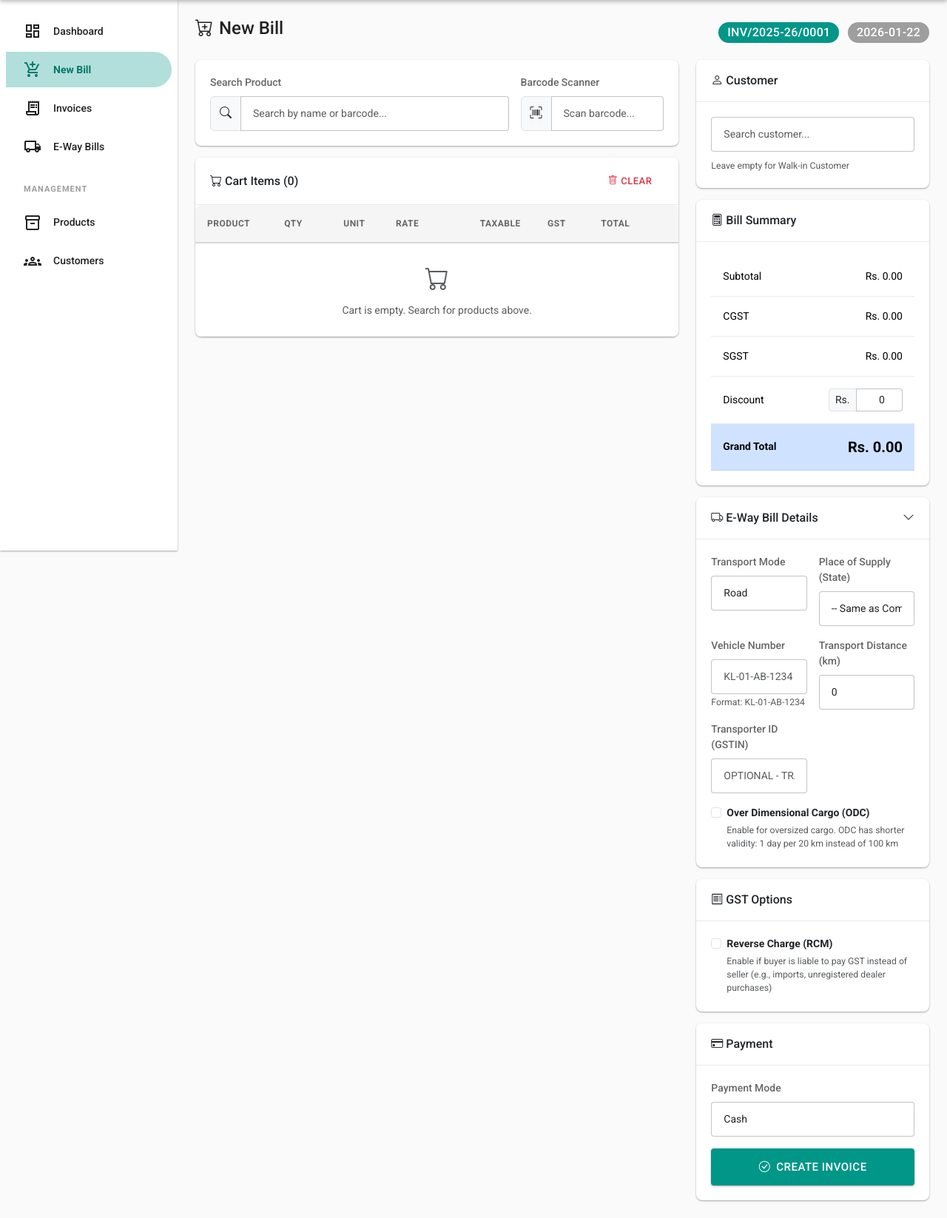
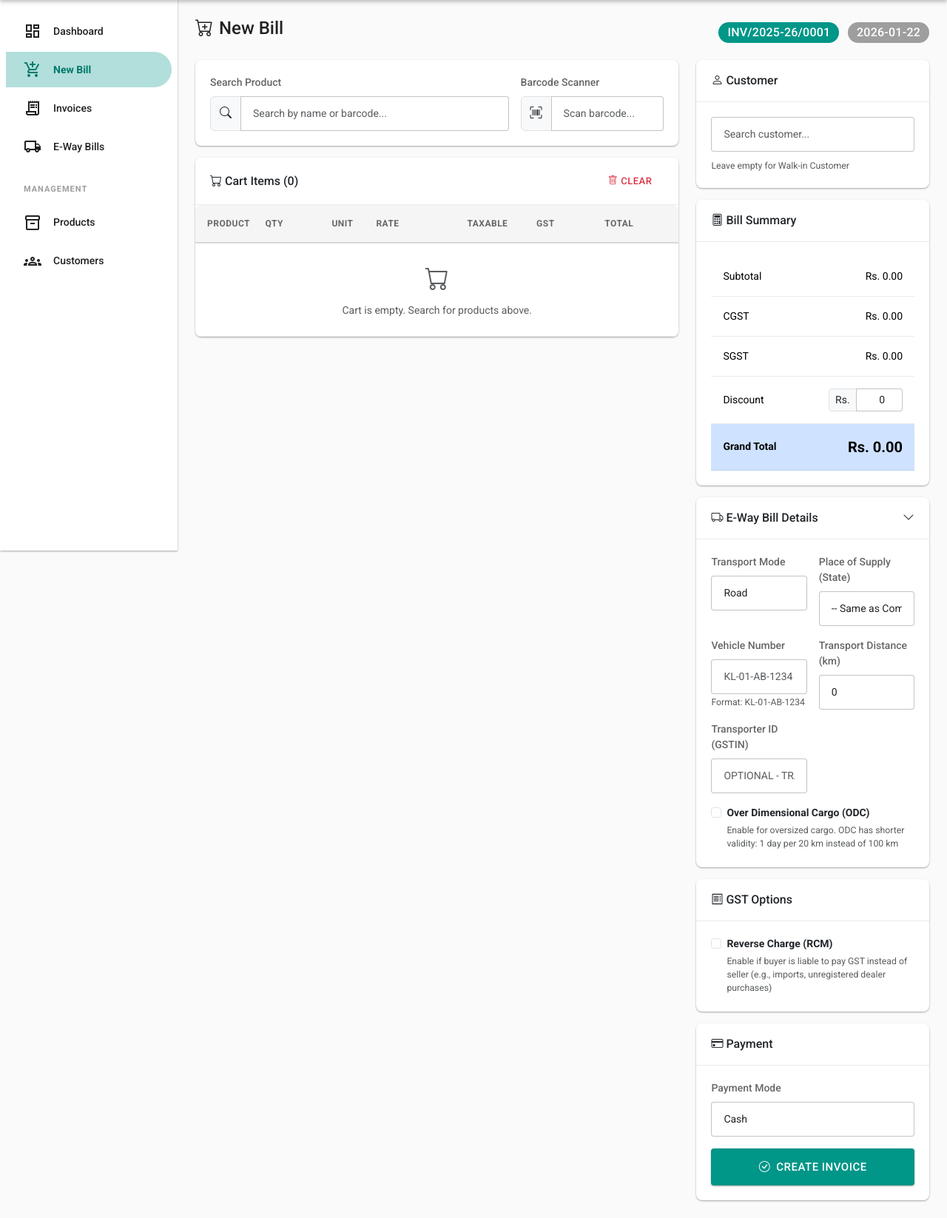
Before and after one commit to Zac10ck/cosmicgst, a Flask app: page /billing/new in a window 1280 px wide, after a click on "E-Way Bill Details". Shown: the part 56-1702 px from the top of the page at 74% size. Run offline with Flask 3, Linux system fonts and the light colour scheme; the visitor is signed in with stand-in values (Sample User, id 1); data that the repository does not hold is empty; some libraries are stand-ins or nearby versions.

Commit message:
Fix billing timeout and UI layout issues
- Made email sending non-blocking using background threads
- Increased Gunicorn timeout to 60s, Nginx timeouts to 60s
- Fixed cart table layout with proper column widths
- Added CSS for better table styling and input alignment
- Fixed product name truncation with ellipsis

Co-Authored-By: Claude Opus 4.5 <noreply@anthropic.com>

```diff
--- a/web/app/blueprints/billing.py
+++ b/web/app/blueprints/billing.py
@@ -1,7 +1,8 @@
 """Billing blueprint - New bill creation and invoice management"""
+import threading
 from datetime import date
 from io import BytesIO
-from flask import Blueprint, render_template, redirect, url_for, flash, request, jsonify, send_file
+from flask import Blueprint, render_template, redirect, url_for, flash, request, jsonify, send_file, current_app
 from flask_login import login_required, current_user
 from app.extensions import db
 from app.models.product import Product
@@ -12,6 +13,34 @@ from app.models.activity_log import ActivityLog
 from app.services.gst_calculator import GSTCalculator
 from app.services.pdf_generator import pdf_generator
 from app.services.invoice_email_service import send_invoice_created_email, send_invoice_cancelled_email
+
+
+def send_email_async(app, invoice_id, company_data, action='created'):
+    """Send email in background thread"""
+    with app.app_context():
+        try:
+            from app.models.invoice import Invoice
+            from app.models.company import Company
+            from app.services.pdf_generator import pdf_generator
+            from app.services.invoice_email_service import send_invoice_created_email, send_invoice_cancelled_email
+
+            invoice = Invoice.query.get(invoice_id)
+            if not invoice:
+                print(f"[EMAIL] Invoice {invoice_id} not found for email")
+                return
+
+            company = Company.query.first()
+            items = list(invoice.items)
+            pdf_bytes = pdf_generator.generate_invoice_pdf(invoice, company, items)
+
+            if action == 'created':
+                send_invoice_created_email(invoice, company, pdf_bytes)
+            elif action == 'cancelled':
+                send_invoice_cancelled_email(invoice, company, pdf_bytes)
+
+            print(f"[EMAIL] Background email sent for invoice {invoice.invoice_number}")
+        except Exception as e:
+            print(f"[EMAIL] Background email failed: {e}")
 
 billing_bp = Blueprint('billing', __name__, url_prefix='/billing')
 
@@ -231,13 +260,14 @@ def create_invoice():
             user_agent=str(request.user_agent)
         )
 
-        # Send email notification with PDF attachment
+        # Send email notification in background thread (non-blocking)
         try:
-            items = list(invoice.items)
-            pdf_bytes = pdf_generator.generate_invoice_pdf(invoice, company, items)
-            send_invoice_created_email(invoice, company, pdf_bytes)
+            app = current_app._get_current_object()
+            thread = threading.Thread(target=send_email_async, args=(app, invoice.id, None, 'created'))
+            thread.daemon = True
+            thread.start()
         except Exception as e:
-            print(f"[EMAIL] Error sending invoice email: {e}")
+            print(f"[EMAIL] Error starting email thread: {e}")
 
         # Check if e-Way bill is required
         eway_required = cart_total['grand_total'] >= EWAY_BILL_THRESHOLD
@@ -458,14 +488,14 @@ def cancel_invoice(id):
         user_agent=str(request.user_agent)
     )
 
-    # Send cancellation email notification with PDF attachment
+    # Send cancellation email notification in background thread (non-blocking)
     try:
-        company = Company.get()
-        items = list(invoice.items)
-        pdf_bytes = pdf_generator.generate_invoice_pdf(invoice, company, items)
-        send_invoice_cancelled_email(invoice, company, pdf_bytes)
+        app = current_app._get_current_object()
+        thread = threading.Thread(target=send_email_async, args=(app, invoice.id, None, 'cancelled'))
+        thread.daemon = True
+        thread.start()
     except Exception as e:
-        print(f"[EMAIL] Error sending cancellation email: {e}")
+        print(f"[EMAIL] Error starting cancellation email thread: {e}")
 
     flash(f'Invoice {invoice.invoice_number} has been cancelled', 'success')
     return redirect(url_for('billing.view_invoice', id=id))
--- a/web/app/static/js/billing.js
+++ b/web/app/static/js/billing.js
@@ -480,29 +480,27 @@ class BillingCart {
             } else {
                 tbody.innerHTML = this.items.map((item, index) => `
                     <tr>
-                        <td>
+                        <td title="${this.escapeHtml(item.product_name)}">
                             <strong>${this.escapeHtml(item.product_name)}</strong>
                             <br><small class="text-muted">${item.hsn_code || '-'}</small>
                         </td>
                         <td>
-                            <input type="number" class="form-control form-control-sm"
+                            <input type="number" class="form-control form-control-sm text-center"
                                    value="${item.qty}" min="0.01" step="0.01"
-                                   onchange="cart.updateQuantity(${index}, this.value)"
-                                   style="width: 70px;">
+                                   onchange="cart.updateQuantity(${index}, this.value)">
                         </td>
-                        <td>${item.unit}</td>
+                        <td class="text-center">${item.unit}</td>
                         <td>
-                            <input type="number" class="form-control form-control-sm"
+                            <input type="number" class="form-control form-control-sm text-end"
                                    value="${item.rate.toFixed(2)}" min="0" step="0.01"
-                                   onchange="cart.updateRate(${index}, this.value)"
-                                   style="width: 90px;">
+                                   onchange="cart.updateRate(${index}, this.value)">
                         </td>
                         <td class="text-end">${(item.taxable_value || item.qty * item.rate).toFixed(2)}</td>
-                        <td class="text-center">${item.gst_rate}%</td>
-                        <td class="text-end">${(item.total || (item.qty * item.rate * (1 + item.gst_rate/100))).toFixed(2)}</td>
-                        <td>
-                            <button type="button" class="btn btn-sm btn-outline-danger" onclick="cart.removeItem(${index})">
-                                <i class="bi bi-trash"></i>
+                        <td class="text-center"><span class="badge bg-secondary">${item.gst_rate}%</span></td>
+                        <td class="text-end fw-bold">${(item.total || (item.qty * item.rate * (1 + item.gst_rate/100))).toFixed(2)}</td>
+                        <td class="text-center">
+                            <button type="button" class="btn btn-sm btn-outline-danger" onclick="cart.removeItem(${index})" title="Remove">
+                                <i class="bi bi-x-lg"></i>
                             </button>
                         </td>
                     </tr>
--- a/web/app/templates/billing/new_bill.html
+++ b/web/app/templates/billing/new_bill.html
@@ -4,6 +4,48 @@
 
 {% block extra_head %}
 <meta name="csrf-token" content="{{ csrf_token() }}">
+<style>
+    /* Cart table styling */
+    #cart-table {
+        table-layout: fixed;
+    }
+    #cart-table tbody tr td {
+        vertical-align: middle;
+        padding: 0.5rem 0.4rem;
+    }
+    #cart-table input.form-control {
+        padding: 0.25rem 0.4rem;
+        font-size: 0.875rem;
+    }
+    #cart-table .btn-sm {
+        padding: 0.2rem 0.4rem;
+    }
+    /* Product name truncation */
+    #cart-table td:first-child {
+        white-space: nowrap;
+        overflow: hidden;
+        text-overflow: ellipsis;
+        max-width: 180px;
+    }
+    /* Search results dropdown */
+    #search-results, #customer-results {
+        background: white;
+        border: 1px solid #dee2e6;
+        border-radius: 0.375rem;
+        margin-top: 2px;
+    }
+    #search-results .list-group-item, #customer-results .list-group-item {
+        border-left: none;
+        border-right: none;
+        border-radius: 0;
+    }
+    #search-results .list-group-item:first-child, #customer-results .list-group-item:first-child {
+        border-top: none;
+    }
+    #search-results .list-group-item:last-child, #customer-results .list-group-item:last-child {
+        border-bottom: none;
+    }
+</style>
 {% endblock %}
 
 {% block content %}
@@ -56,17 +98,17 @@
             </div>
             <div class="card-body p-0">
                 <div class="table-responsive">
-                    <table class="table table-hover mb-0">
+                    <table class="table table-hover mb-0 align-middle" id="cart-table">
                         <thead class="table-light">
                             <tr>
-                                <th>Product</th>
-                                <th style="width: 80px;">Qty</th>
-                                <th>Unit</th>
-                                <th style="width: 100px;">Rate</th>
-                                <th class="text-end">Taxable</th>
-                                <th class="text-center">GST</th>
-                                <th class="text-end">Total</th>
-                                <th style="width: 50px;"></th>
+                                <th style="min-width: 180px;">Product</th>
+                                <th style="width: 90px;">Qty</th>
+                                <th style="width: 60px;">Unit</th>
+                                <th style="width: 110px;">Rate</th>
+                                <th style="width: 100px;" class="text-end">Taxable</th>
+                                <th style="width: 70px;" class="text-center">GST</th>
+                                <th style="width: 100px;" class="text-end">Total</th>
+                                <th style="width: 45px;"></th>
                             </tr>
                         </thead>
                         <tbody id="cart-items">
```
